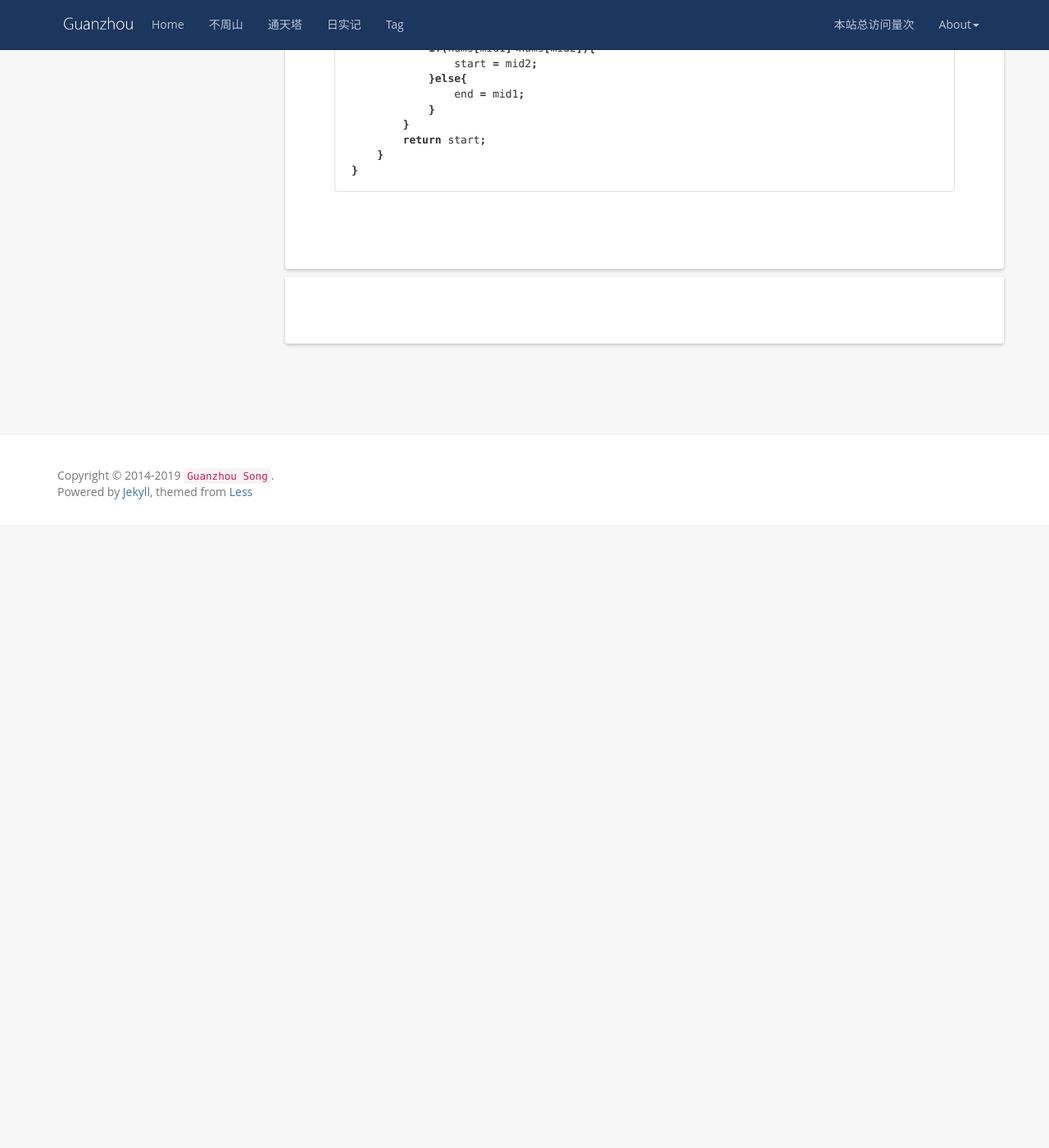
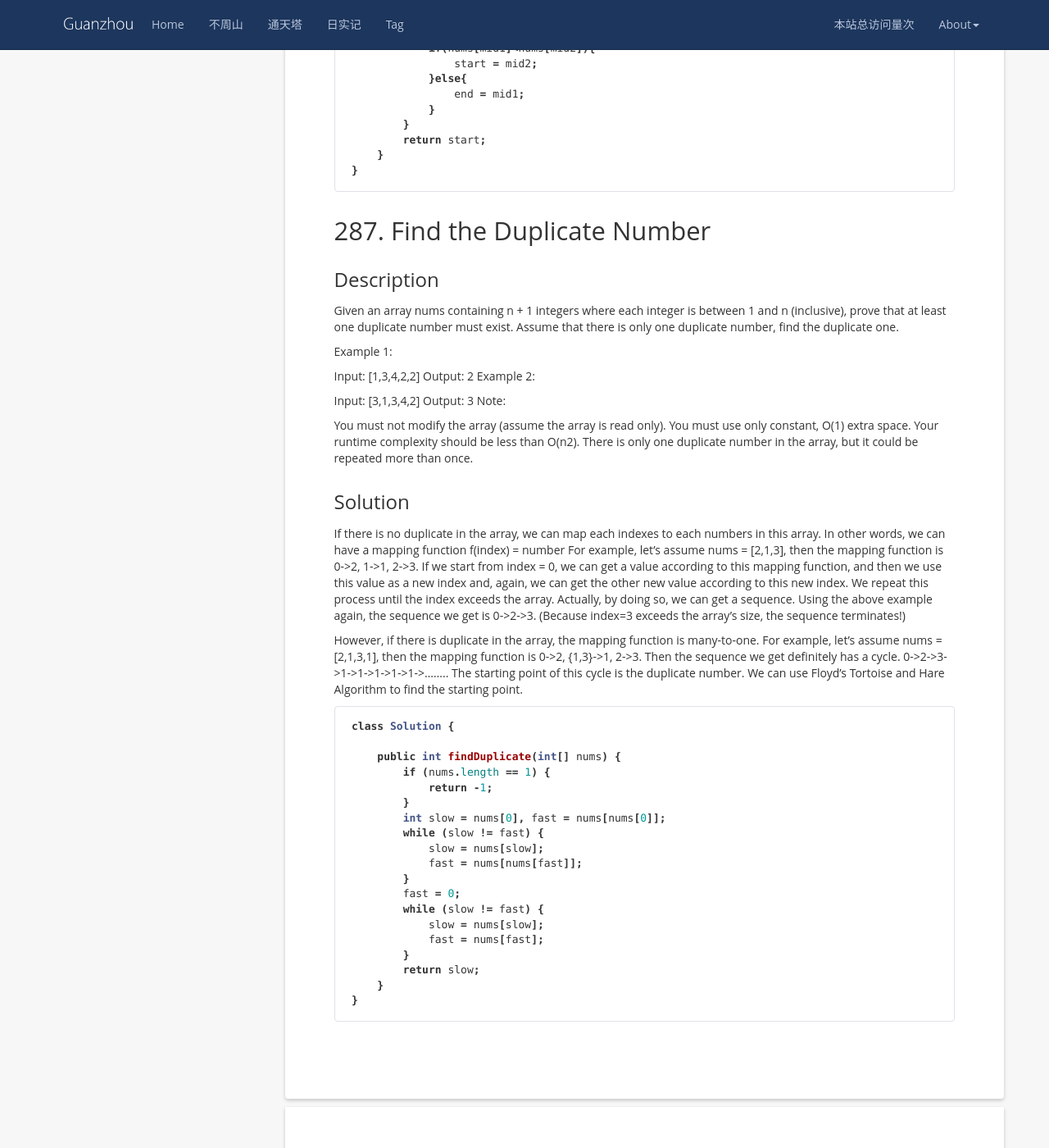
Before and after one commit to wangsimin04/GuanzhouSong.github.io, a Jekyll site: the page built from _posts/2019-10-01-LeetCode.md, in a window 1280 px wide and 1400 px high, scrolled down 40953 px. Shown: the whole window at 82% size. Built offline with Jekyll 4.4.1, drawn with Linux system fonts in a browser that asks for light colours; nearby versions of some CDN libraries; comment, search, counter and statistics services are not loaded; before the commit the page ends 41593 px from its top, so only the background shows below that.

Commit message:
Update 2019-10-01-LeetCode.md

````diff
--- a/_posts/2019-10-01-LeetCode.md
+++ b/_posts/2019-10-01-LeetCode.md
@@ -2014,3 +2014,54 @@ class Solution {
     }
 }
 ```
+
+## 287. Find the Duplicate Number
+### Description
+Given an array nums containing n + 1 integers where each integer is between 1 and n (inclusive), prove that at least one duplicate number must exist. Assume that there is only one duplicate number, find the duplicate one.
+
+Example 1:
+
+Input: [1,3,4,2,2]
+Output: 2
+Example 2:
+
+Input: [3,1,3,4,2]
+Output: 3
+Note:
+
+You must not modify the array (assume the array is read only).
+You must use only constant, O(1) extra space.
+Your runtime complexity should be less than O(n2).
+There is only one duplicate number in the array, but it could be repeated more than once.
+
+### Solution
+If there is no duplicate in the array, we can map each indexes to each numbers in this array. In other words, we can have a mapping function f(index) = number
+For example, let's assume
+nums = [2,1,3], then the mapping function is 0->2, 1->1, 2->3.
+If we start from index = 0, we can get a value according to this mapping function, and then we use this value as a new index and, again, we can get the other new value according to this new index. We repeat this process until the index exceeds the array. Actually, by doing so, we can get a sequence. Using the above example again, the sequence we get is 0->2->3. (Because index=3 exceeds the array's size, the sequence terminates!)
+
+However, if there is duplicate in the array, the mapping function is many-to-one.
+For example, let's assume
+nums = [2,1,3,1], then the mapping function is 0->2, {1,3}->1, 2->3. Then the sequence we get definitely has a cycle. 0->2->3->1->1->1->1->1->........ The starting point of this cycle is the duplicate number.
+We can use Floyd's Tortoise and Hare Algorithm to find the starting point.
+```java
+class Solution {
+
+    public int findDuplicate(int[] nums) {
+        if (nums.length == 1) {
+            return -1;
+        }
+        int slow = nums[0], fast = nums[nums[0]];
+        while (slow != fast) {
+            slow = nums[slow];
+            fast = nums[nums[fast]];
+        }
+        fast = 0;
+        while (slow != fast) {
+            slow = nums[slow];
+            fast = nums[fast];
+        }
+        return slow;
+    }
+}
+```
````
